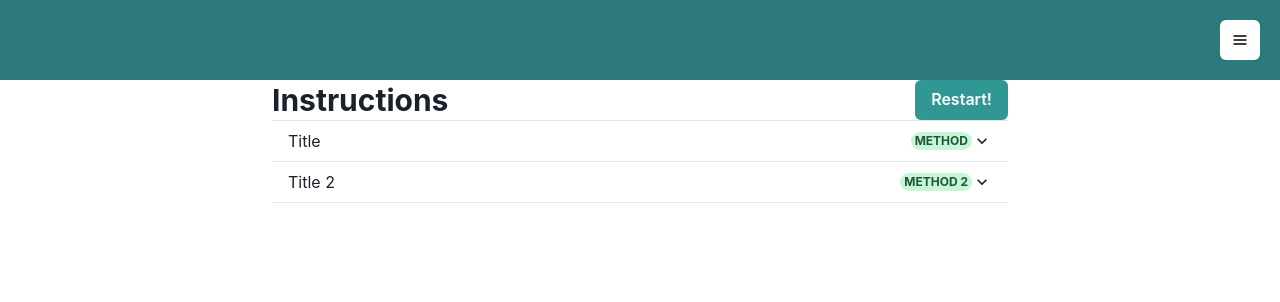
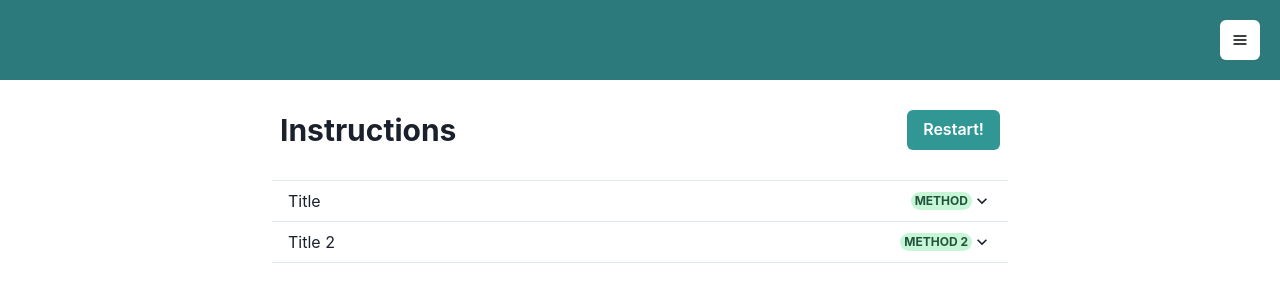
Before and after one commit to bettersg/recyclegowhere, a Next.js app in the folder client/: page / in a window 1280 px wide. Both pictures are taken after a click on the button "How to recycle?". Shown: the top 302 px of the page. Built offline with nearby package versions, Linux system fonts and the light colour scheme; no server answers.

Commit message:
feature/restart
Restart functionality + styling

```diff
--- a/client/components/instructions/InstructionsHeader.tsx
+++ b/client/components/instructions/InstructionsHeader.tsx
@@ -1,16 +1,24 @@
 import { Box, Button, Heading, HStack, Spacer } from "@chakra-ui/react";
+import { Dispatch, SetStateAction } from "react";
+import { Pages } from "spa-pages/pageEnums";
 
-export const InstructionsHeader = () => {
+type Props = {
+	setPage: Dispatch<SetStateAction<Pages>>;
+};
+
+export const InstructionsHeader = ({ setPage }: Props) => {
 	return (
 		<>
 			<Spacer />
-			<HStack>
+			<HStack px={2}>
 				<Box>
 					<Heading size="lg">Instructions</Heading>
 				</Box>
 				<Spacer />
 				<Box>
-					<Button colorScheme="teal">Restart!</Button>
+					<Button onClick={() => setPage(Pages.HOME)} colorScheme="teal">
+						Restart!
+					</Button>
 				</Box>
 			</HStack>
 		</>
--- a/client/pages/index.tsx
+++ b/client/pages/index.tsx
@@ -15,7 +15,7 @@ const Home: NextPage = () => {
 			PageComponent = <HomePickupPage />;
 			break;
 		case Pages.INSTRUCTIONS:
-			PageComponent = <InstructionsPage />;
+			PageComponent = <InstructionsPage setPage={setPage} />;
 			break;
 		case Pages.MAP:
 			PageComponent = <MapPage />;
--- a/client/spa-pages/components/InstructionsPage.tsx
+++ b/client/spa-pages/components/InstructionsPage.tsx
@@ -1,13 +1,19 @@
-import { Flex, Text, Container } from "@chakra-ui/react";
+import { Flex, Text, Container, VStack } from "@chakra-ui/react";
 import { BasePage } from "layouts/BasePage";
 import { AccordionComp, InstructionsHeader } from "components/instructions";
+import { Dispatch, SetStateAction } from "react";
+import { Pages } from "spa-pages/pageEnums";
+
+type Props = {
+	setPage: Dispatch<SetStateAction<Pages>>;
+};
 
 const items = [
 	{ title: "Title", method: "Method", imgURL: "imgUrl", contents: ["1", "2"] },
 	{ title: "Title 2", method: "Method 2", imgURL: "imgUrl 2", contents: ["3", "4"] },
 ];
 
-export const InstructionsPage = () => {
+export const InstructionsPage = ({ setPage }: Props) => {
 	return (
 		<BasePage title="Instructions" description="Singapore's first recycling planner">
 			<Container
@@ -16,8 +22,10 @@ export const InstructionsPage = () => {
 					sm: "container.md",
 				}}
 			>
-				<InstructionsHeader />
-				<AccordionComp items={items} />
+				<VStack spacing={30} align="stretch">
+					<InstructionsHeader setPage={setPage} />
+					<AccordionComp items={items} />
+				</VStack>
 			</Container>
 		</BasePage>
 	);
```
